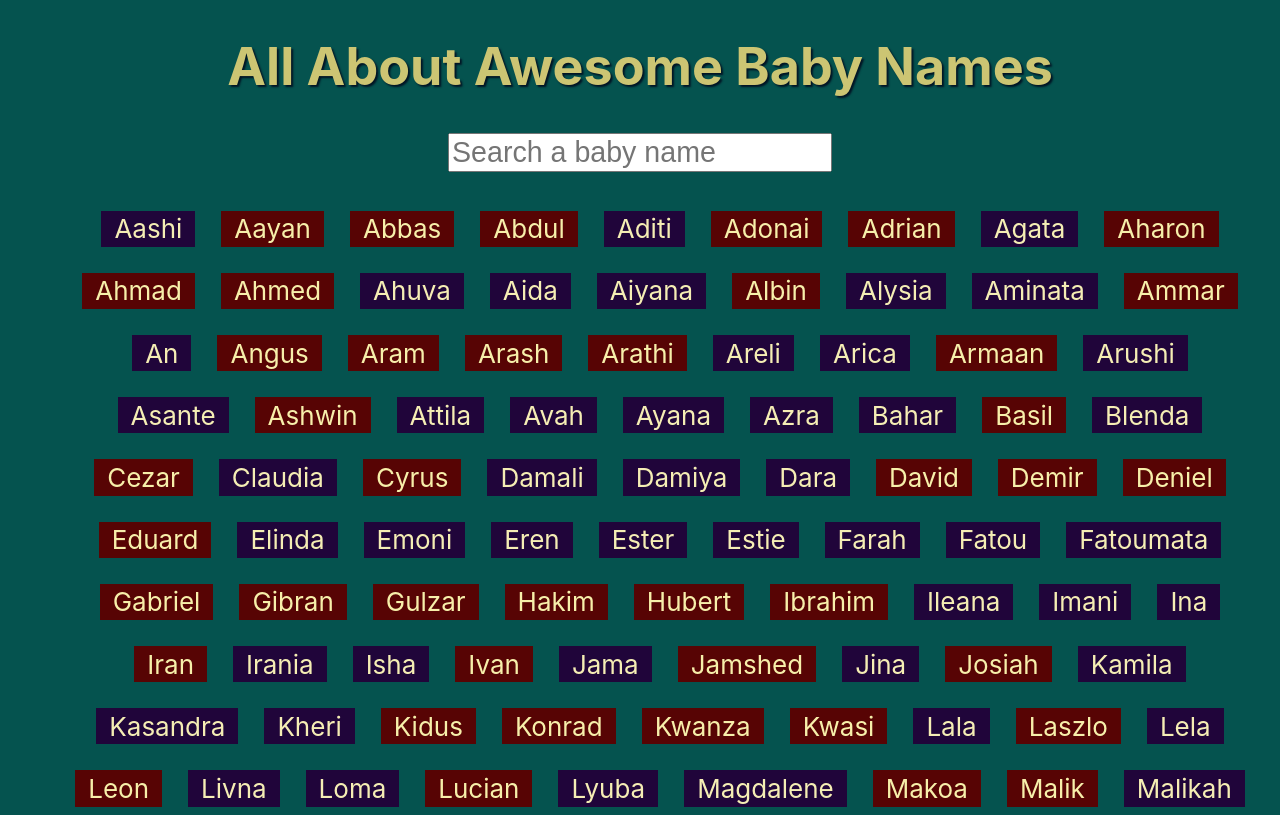
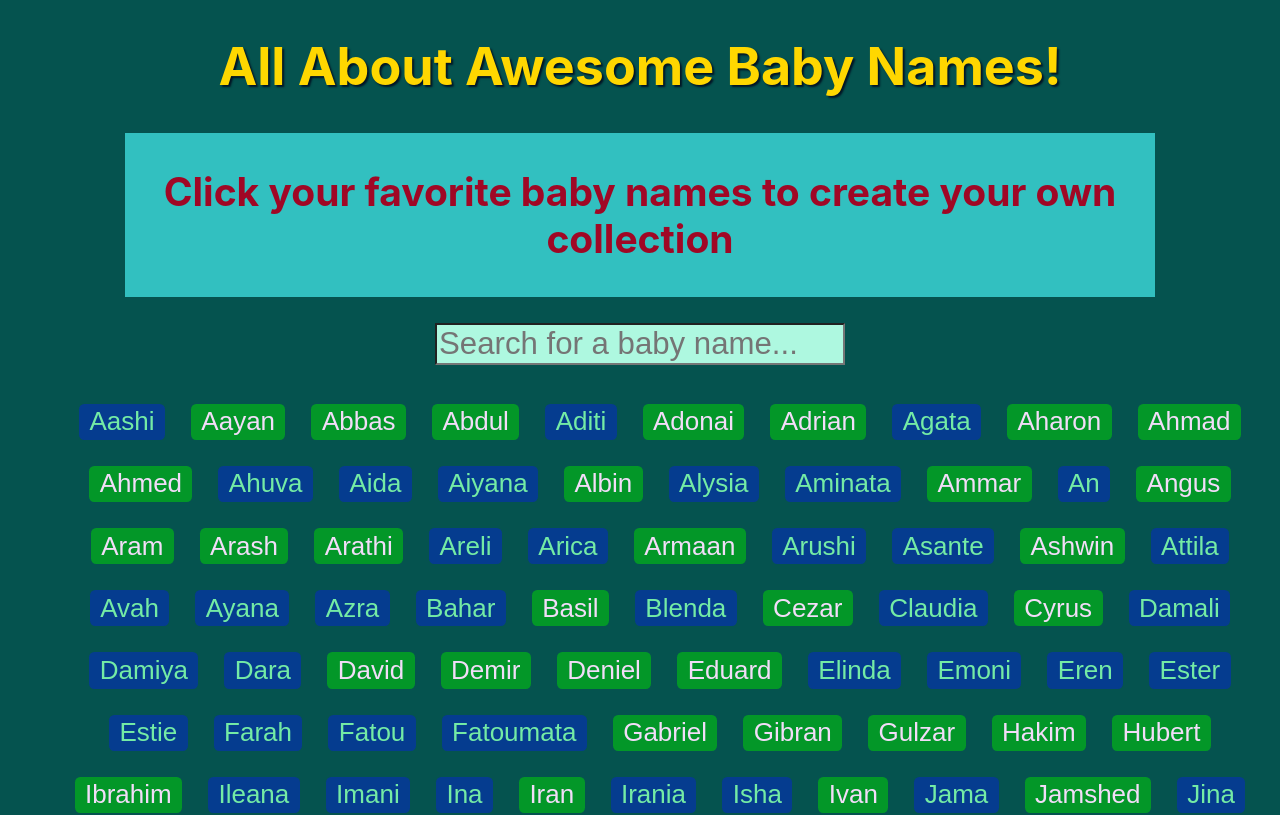
Before and after one commit to Know-Thyself/baby-names-react, a React (Create React App) app: page / in a window 1280 px wide. Shown: the top 815 px of the page. Built offline with nearby package versions, Linux system fonts and the light colour scheme.

Commit message:
Completed Level 3 Challenge: Adding to and removing from favorites list is now fully functional

```diff
--- a/src/App.css
+++ b/src/App.css
@@ -5,9 +5,32 @@
   height: 40vmin;
   pointer-events: none;
 }
-.baby-name-search {
-  font-size: 1.1em;
+.search-bar {
+  background-color: rgb(174, 248, 224);
+  font-size: 1.2em;
 }
+
+.favorite-names {
+    background-color: rgb(50, 192, 192);
+    padding: 0.1em;
+    width: 80vw;
+    display: block;
+    justify-content: center;
+    align-content: center;
+    margin: auto;
+    margin-bottom: 1em;
+}
+
+.section-header {
+    color: rgb(160, 7, 37);
+}
+.d-none {
+    display: none;
+}
+.display-list {
+    display: block;
+}
+
 .names ul li{
   display: inline-block;
   margin: 0.5em;
@@ -17,18 +40,28 @@
   width: 97%;
 }
 .names-header {
-  color: rgb(204, 197, 115);
+  color: gold;
   text-shadow: 2px 2px 2px rgb(2, 20, 36);
 }
-.f {
-  color: rgb(245, 238, 180);
-  padding: 0.1em 0.5em;
-  background-color: rgb(32, 5, 58);
+
+.f .favorite-button {
+    padding: 0.1em 0.4em 0.1em 0.4em;
+    font-size: 1em;
+    background-color: rgb(5, 60, 143);
+    color: rgb(116, 235, 165);
+    cursor: pointer;
+    border-radius: 0.2em;
+    border-style: hidden;
 }
-.m {
-  color: rgb(247, 239, 170);
-  padding: 0.1em 0.5em;
-  background-color: rgb(87, 4, 4);
+
+.m .favorite-button {
+    padding: 0.1em 0.4em 0.1em 0.4em;
+    font-size: 1em;
+    background-color: rgb(3, 151, 40);
+    color: rgb(242, 221, 248);
+    cursor: pointer;
+    border-radius: 0.2em;
+    border-style: hidden;
 }
 
 @media (prefers-reduced-motion: no-preference) {
--- a/src/App.js
+++ b/src/App.js
@@ -6,7 +6,7 @@ function App() {
   return (
     <div className="App">
       <header className="App-header">
-        <h1 className="names-header">All About Awesome Baby Names</h1>
+        <h1 className="names-header">All About Awesome Baby Names!</h1>
         <BoysAndGirlsNames babyNames={babyNames}/>
       </header>
     </div>
--- a/src/BoysAndGirlsNames.js
+++ b/src/BoysAndGirlsNames.js
@@ -1,44 +1,80 @@
 import React, {useState} from "react";
 
 const BoysAndGirlsNames = (props) => {
+
+  const [babyNames, setBabyNames] = useState(props.babyNames);
   const [searchInput, setSearchInput] = useState([]);
-    const [babyNames, setBabyNames] = useState(props.babyNames);
+  const [favorites, setFavorites] = useState([]);
+
   const sortedNames = babyNames.sort((a,b)=> {
     let a1 = a.name.toLowerCase();
     let b1 = b.name.toLowerCase();
     return a1 < b1 ? -1: a1 > b1 ? 1:0;
   })
+
   function handleSearchInput (e) {
-        setSearchInput(e.target.value)
-        console.log(searchInput)
+    setSearchInput(e.target.value);
+
     const filteredSearch = babyNames.filter(kid => {
-          return kid.name.toLowerCase().includes(searchInput)
-
+      return kid.name.toLowerCase().includes(searchInput);
     });
     setBabyNames(filteredSearch);
-        if (e.target.value === "") {
-          window.location.reload();
+    if (e.target.value === "") window.location.reload();
   }
+
+  const favoritesListHandler = (id) => {
+    const newList = babyNames.filter((item) => {
+      return item.id !== id;
+    });
+    const favList = babyNames.filter((item) => {
+      return item.id === id;
+    })
+    setBabyNames(newList);
+    setFavorites((favorites) => favorites.concat(favList));
+  }
+
+  const favoritesListRemover = (id) => {
+    const updatedList = favorites.filter((item) => item.id !== id);
+    setFavorites(updatedList);
+    const removed = favorites.filter((item) => item.id === id);
+    const merged = [...babyNames, ...removed];
+
+    const filteredList = merged.reduce((accumulator, current) => {
+      const x = accumulator.find(item => item.id === current.id);
+        if (!x) return accumulator.concat([current]);
+        else return accumulator;
+    }, []);
+    setBabyNames(filteredList);
   }
 
   return (
+
     <div className="names baby-names-container">
+      <div className="favorite-names">
+        <h2 className="section-header">Click your favorite baby names to create your own collection</h2>
+        <ul>
+          {favorites && favorites.map(favorite =><li key={favorite.id} id={favorite.id} className={favorite.sex}><button onClick={() => favoritesListRemover(favorite.id)} className="favorite-button">{favorite.name}</button></li>)}
+        </ul>
+      </div>
+
       <div className="col">
-          <form className="form-group search-box">
+        <form>
           <input
             type="text"
-              id="babyName"
-              className="baby-name-search"
-              placeholder="Search a baby name"
+            className="search-bar"
+            placeholder="Search for a baby name..."
             value={searchInput}
             onChange={handleSearchInput}
           />
         </form>
       </div>
-        <ul>{sortedNames.map(baby => (
-          <li className={baby.sex}>{baby.name}</li>
+
+      <ul>
+        {babyNames && sortedNames.map(baby =>(
+        <li key={baby.id} id={baby.id} className={baby.sex}><button key={baby.id} id={baby.id} onClick={() => favoritesListHandler(baby.id)} className="favorite-button">{baby.name}</button></li>
                 ))}
       </ul>
+
     </div>
   );
 }
```
Lines whose indentation alone changed are shown as unchanged.
